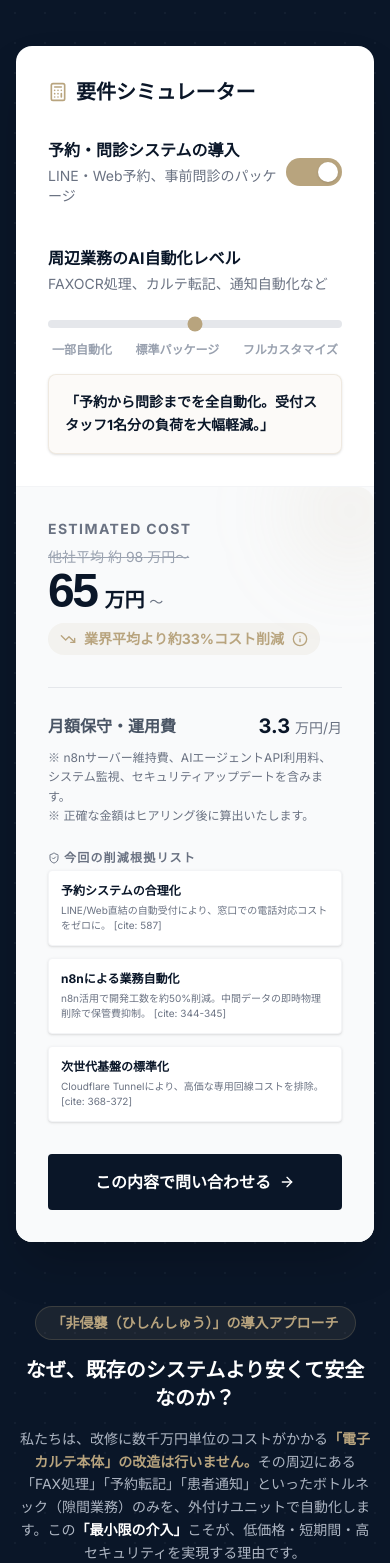
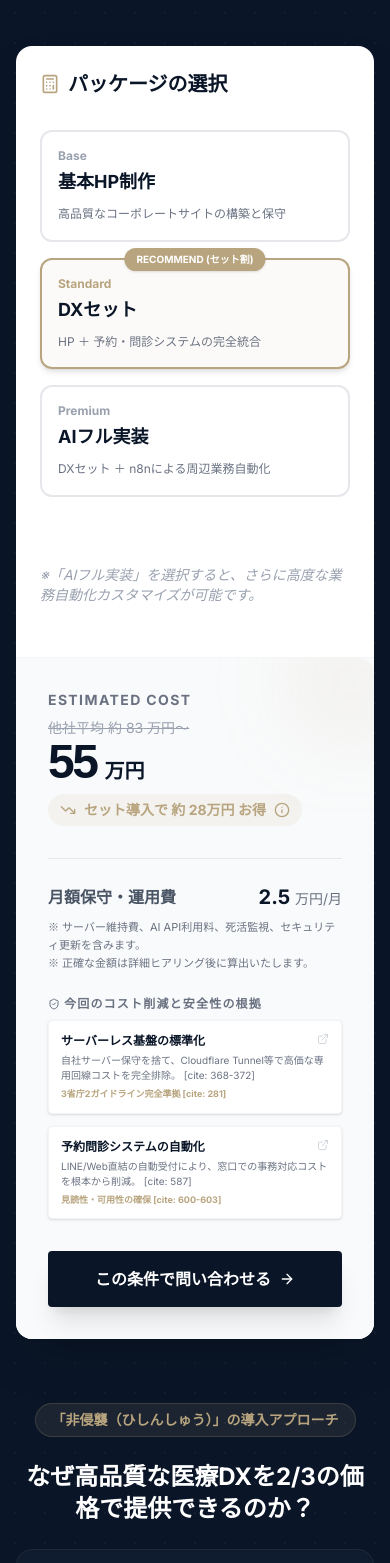
Before and after one commit to keoppp/systembook-HP, a Next.js app: page / in a window 390 px wide. Shown: the part 6640-8203 px from the top of the page. Built offline with nearby package versions, Linux system fonts and the light colour scheme.

Commit message:
Refactor: Update Estimator UI to 3-tier model and refine logic

```diff
--- a/components/sections/EstimatorSection.tsx
+++ b/components/sections/EstimatorSection.tsx
@@ -1,63 +1,74 @@
 'use client';
 
 import { useState, useEffect } from 'react';
-import { Calculator, Check, ArrowRight, TrendingDown, Info, ShieldCheck } from 'lucide-react';
+import { Calculator, Check, ArrowRight, TrendingDown, Info, ShieldCheck, ExternalLink } from 'lucide-react';
 
 export const COST_SAVING_EVIDENCE = {
   reservation: {
-    title: "予約システムの合理化",
-    reason: "LINE/Web直結の自動受付により、窓口での電話対応コストをゼロに。 [cite: 587]",
-    guideline: "見読性・可用性の確保 [cite: 600-603]"
+    title: "予約問診システムの自動化",
+    reason: "LINE/Web直結の自動受付により、窓口での事務対応コストを根本から削減。 [cite: 587]",
+    guideline: "見読性・可用性の確保 [cite: 600-603]",
+    link: "/whitepaper#legal"
   },
   automation: {
-    title: "n8nによる業務自動化",
-    reason: "n8n活用で開発工数を約50%削減。中間データの即時物理削除で保管費抑制。 [cite: 344-345]",
-    guideline: "真正性・情報の揮発性担保 [cite: 597-598]"
+    title: "n8nによるAI業務自動化",
+    reason: "n8n活用で開発工数を約50%削減。中間データの即時物理削除で長期保管費も抑制。 [cite: 344-345]",
+    guideline: "真正性・保存性の担保 [cite: 597-598]",
+    link: "/whitepaper#legal"
   },
   infrastructure: {
-    title: "次世代基盤の標準化",
-    reason: "Cloudflare Tunnelにより、高価な専用回線コストを排除。 [cite: 368-372]",
-    guideline: "3省庁2ガイドライン完全準拠 [cite: 281]"
+    title: "サーバーレス基盤の標準化",
+    reason: "自社サーバー保守を捨て、Cloudflare Tunnel等で高価な専用回線コストを完全排除。 [cite: 368-372]",
+    guideline: "3省庁2ガイドライン完全準拠 [cite: 281]",
+    link: "/whitepaper#security"
   }
 };
 
 export default function EstimatorSection() {
-  const [reservation, setReservation] = useState(true); // Default 20万
-  const [automationLevel, setAutomationLevel] = useState(50); // 10万〜80万 (Default 60万 => ~70%)
+  const [planType, setPlanType] = useState<'hp' | 'dx' | 'ai'>('dx');
+  const [aiLevel, setAiLevel] = useState<'partial' | 'standard' | 'full'>('standard');
   const [calculatedTotal, setCalculatedTotal] = useState(0);
   const [calculatedMonthly, setCalculatedMonthly] = useState(0);
 
-  const OPTION_RESERVATION = 20; // 万円
-  const MIN_AUTOMATION = 10;
-  const MAX_AUTOMATION = 80;
+  useEffect(() => {
+    let total = 40; // 基本HP制作 (Base)
+    let monthly = 1.5;
 
-  useEffect(() => {
-    // 予約システム分
-    const resCost = reservation ? OPTION_RESERVATION : 0;
+    // DXセット (+15万 / +1万)
+    if (planType === 'dx' || planType === 'ai') {
+      total += 15;
+      monthly += 1.0;
+    }
 
-    // 自動化分 (スライダー 0-100 を 10-80万円にマッピング)
-    const autoCost = MIN_AUTOMATION + ((MAX_AUTOMATION - MIN_AUTOMATION) * (automationLevel / 100));
+    // AI自動化レベル (+Add-on)
+    if (planType === 'ai') {
+      if (aiLevel === 'partial') {
+        total += 15;
+        monthly += 0.5;
+      } else if (aiLevel === 'standard') {
+        total += 35;
+        monthly += 1.0;
+      } else if (aiLevel === 'full') {
+        total += 70; // フルカスタマイズは 70万〜
+        monthly += 1.5; // 1.5万〜
+      }
+    }
 
-    const total = resCost + autoCost;
-    setCalculatedTotal(Math.round(total));
-
-    // 保守料マッピング (規模に応じて 2.5万〜4.0万)
-    const monthly = 2.5 + (1.5 * (automationLevel / 100));
-    setCalculatedMonthly(Number(monthly.toFixed(1)));
-  }, [reservation, automationLevel]);
+    setCalculatedTotal(total);
+    setCalculatedMonthly(monthly);
+  }, [planType, aiLevel]);
 
   // 他社平均（総予算に対する独自のざっくり乗数として約1.5倍で算出→ SystemBookが2/3のコストを表現）
   const competitorAverage = Math.round(calculatedTotal * 1.5);
+  const discountAmount = competitorAverage - calculatedTotal;
 
-  let automationValueDesc = "";
-  if (automationLevel < 35) {
-    automationValueDesc = "「単純な転記ミスをゼロに。月間約10時間の事務工数を削減。」";
-  } else if (automationLevel < 70) {
-    automationValueDesc = reservation
-      ? "「予約から問診までを全自動化。受付スタッフ1名分の負荷を大幅軽減。」"
-      : "「日々のバックオフィス業務を広範に自動化。受付スタッフの負荷を大幅軽減。」";
+  let aiValueDesc = "";
+  if (aiLevel === 'partial') {
+    aiValueDesc = "「単純な転記ミスをゼロに。月間約10時間の事務工数を削減。」";
+  } else if (aiLevel === 'standard') {
+    aiValueDesc = "「日々のバックオフィス業務を広範に自動化。受付スタッフ1名分の負荷を大幅軽減。」";
   } else {
-    automationValueDesc = "「貴院独自の複雑なワークフローをAIが完全再現。クリニック全体のDXを実現。」";
+    aiValueDesc = "「貴院独自の複雑なワークフローをAIが完全再現。クリニック全体のDXを実現。」";
   }
 
   return (
@@ -71,102 +82,128 @@ export default function EstimatorSection() {
           </h2>
           <div className="w-16 h-1 bg-gold mx-auto mb-8"></div>
           <p className="text-lg text-platinum/80 leading-relaxed max-w-2xl mx-auto">
-            貴院の要望に合わせた概算費用を今すぐ算出します。<br className="hidden md:block" />
+            貴院の要望に合わせた概算費用を直感的に算出します。<br className="hidden md:block" />
             個人情報の入力は不要です。
           </p>
         </div>
 
-        <div className="max-w-5xl mx-auto bg-white rounded-2xl shadow-2xl overflow-hidden flex flex-col lg:flex-row">
+        <div className="max-w-6xl mx-auto bg-white rounded-2xl shadow-2xl overflow-hidden flex flex-col lg:flex-row">
 
           {/* Input Area */}
-          <div className="flex-1 p-8 md:p-12 border-b lg:border-b-0 lg:border-r border-gray-100">
+          <div className="flex-1 p-6 md:p-10 border-b lg:border-b-0 lg:border-r border-gray-100">
             <h3 className="text-xl font-bold text-midnight mb-8 flex items-center gap-2">
               <Calculator className="w-5 h-5 text-gold" />
-              要件シミュレーター
+              パッケージの選択
             </h3>
 
-            <div className="space-y-10">
-              {/* Option 1 */}
-              <div>
-                <label className="flex items-center justify-between cursor-pointer group">
-                  <div>
-                    <div className="font-bold text-midnight mb-1 group-hover:text-gold transition-colors">予約・問診システムの導入</div>
-                    <div className="text-sm text-gray-500">LINE・Web予約、事前問診のパッケージ</div>
+            {/* 3 Steps Plan Selection */}
+            <div className="grid grid-cols-1 md:grid-cols-3 gap-4 mb-10">
+              <button
+                onClick={() => setPlanType('hp')}
+                className={`text-left p-4 rounded-xl border-2 transition-all ${planType === 'hp' ? 'border-gold bg-gold/5 shadow-md' : 'border-gray-200 hover:border-gold/50'}`}
+              >
+                <div className="text-xs font-bold text-gray-400 mb-1">Base</div>
+                <div className="font-bold text-midnight mb-2 text-lg">基本HP制作</div>
+                <div className="text-xs text-gray-500 leading-relaxed">高品質なコーポレートサイトの構築と保守</div>
+              </button>
+
+              <button
+                onClick={() => setPlanType('dx')}
+                className={`relative text-left p-4 rounded-xl border-2 transition-all ${planType === 'dx' ? 'border-gold bg-gold/5 shadow-md' : 'border-gray-200 hover:border-gold/50'}`}
+              >
+                <div className="absolute -top-3 left-1/2 -translate-x-1/2 bg-gold text-white text-[10px] font-bold px-3 py-1 rounded-full shadow-sm whitespace-nowrap">
+                  RECOMMEND (セット割)
                 </div>
-                  <div className="relative">
-                    <input
-                      type="checkbox"
-                      className="sr-only"
-                      checked={reservation}
-                      onChange={() => setReservation(!reservation)}
-                    />
-                    <div className={`w-14 h-7 rounded-full transition-colors ${reservation ? 'bg-gold' : 'bg-gray-200'}`}>
-                      <div className={`absolute top-1 w-5 h-5 rounded-full bg-white shadow-sm transition-transform ${reservation ? 'left-8' : 'left-1'}`}></div>
-                    </div>
-                  </div>
-                </label>
+                <div className="text-xs font-bold text-gold mb-1">Standard</div>
+                <div className="font-bold text-midnight mb-2 text-lg">DXセット</div>
+                <div className="text-xs text-gray-500 leading-relaxed">HP ＋ 予約・問診システムの完全統合</div>
+              </button>
+
+              <button
+                onClick={() => setPlanType('ai')}
+                className={`text-left p-4 rounded-xl border-2 transition-all ${planType === 'ai' ? 'border-gold bg-gold/5 shadow-md' : 'border-gray-200 hover:border-gold/50'}`}
+              >
+                <div className="text-xs font-bold text-gray-400 mb-1">Premium</div>
+                <div className="font-bold text-midnight mb-2 text-lg">AIフル実装</div>
+                <div className="text-xs text-gray-500 leading-relaxed">DXセット ＋ n8nによる周辺業務自動化</div>
+              </button>
             </div>
 
-              {/* Slider Option */}
+            {/* Sub-slider strictly for AI level */}
+            {planType === 'ai' && (
+              <div className="bg-gray-50 p-6 rounded-xl border border-gray-100 animate-in fade-in slide-in-from-bottom-4 duration-500">
+                <div className="flex justify-between items-end mb-6">
                   <div>
-                <div className="flex justify-between items-end mb-4">
-                  <div>
-                    <div className="font-bold text-midnight mb-1">周辺業務のAI自動化レベル</div>
-                    <div className="text-sm text-gray-500">FAXOCR処理、カルテ転記、通知自動化など</div>
+                    <div className="font-bold text-midnight mb-1">AI業務自動化レベルの詳細</div>
+                    <div className="text-sm text-gray-500">FAX処理、カルテ転記、リマインド等のカバー範囲</div>
                   </div>
                 </div>
 
                 <input
                   type="range"
                   min="0"
-                  max="100"
-                  value={automationLevel}
-                  onChange={(e) => setAutomationLevel(Number(e.target.value))}
+                  max="2"
+                  value={aiLevel === 'partial' ? 0 : aiLevel === 'standard' ? 1 : 2}
+                  onChange={(e) => {
+                    const val = Number(e.target.value);
+                    if (val === 0) setAiLevel('partial');
+                    else if (val === 1) setAiLevel('standard');
+                    else setAiLevel('full');
+                  }}
                   className="w-full h-2 bg-gray-200 rounded-lg appearance-none cursor-pointer accent-gold relative z-10"
                 />
 
-                <div className="flex justify-between text-xs text-gray-400 mt-2 font-bold px-1 mb-4">
-                  <span>一部自動化</span>
-                  <span>標準パッケージ</span>
-                  <span>フルカスタマイズ</span>
+                <div className="flex justify-between text-xs text-gray-400 mt-3 font-bold px-1 mb-5">
+                  <span className={aiLevel === 'partial' ? 'text-gold' : ''}>一部自動化</span>
+                  <span className={aiLevel === 'standard' ? 'text-gold' : ''}>標準パッケージ</span>
+                  <span className={aiLevel === 'full' ? 'text-gold' : ''}>フルカスタマイズ</span>
                 </div>
 
-                <div className="bg-gold/5 border border-gold/20 rounded-lg p-4 text-sm text-midnight font-bold leading-relaxed shadow-sm">
-                  {automationValueDesc}
+                <div className="bg-white border border-gold/20 rounded-lg p-4 text-sm text-midnight font-bold leading-relaxed shadow-sm flex items-start gap-3">
+                  <Check className="w-5 h-5 text-gold shrink-0 mt-0.5" />
+                  {aiValueDesc}
                 </div>
               </div>
+            )}
+
+            {planType !== 'ai' && (
+              <div className="h-24 flex items-center justify-center text-sm text-gray-400 italic">
+                ※「AIフル実装」を選択すると、さらに高度な業務自動化カスタマイズが可能です。
               </div>
+            )}
           </div>
 
           {/* Result Area */}
-          <div className="lg:w-96 bg-gray-50 flex flex-col justify-between relative z-10">
+          <div className="lg:w-[420px] bg-gray-50 flex flex-col justify-between relative z-10">
             <div className="absolute inset-0 overflow-hidden pointer-events-none rounded-r-2xl">
               <div className="absolute top-0 right-0 w-32 h-32 bg-gold/10 rounded-full blur-2xl -mr-10 -mt-10"></div>
             </div>
 
-            <div className="p-8 md:p-12 relative z-20 h-full flex flex-col justify-between">
+            <div className="p-8 md:p-10 relative z-20 h-full flex flex-col justify-between">
               <div>
                 <div className="text-sm font-bold text-gray-500 tracking-widest uppercase mb-2">Estimated Cost</div>
+
                 <div className="text-gray-400 text-sm line-through">
                   他社平均 約 {competitorAverage} 万円〜
                 </div>
+
                 <div className="flex items-baseline gap-2 mb-2">
-                <span className="text-5xl font-black text-midnight font-serif tracking-tighter">
+                  <span className="text-5xl lg:text-6xl font-black text-midnight font-serif tracking-tighter">
                     {calculatedTotal}
                   </span>
-                <span className="text-xl font-bold text-midnight">万円 <span className="text-gray-500 text-sm font-normal">〜</span></span>
+                  <span className="text-xl font-bold text-midnight">万円 <span className="text-gray-500 text-sm font-normal">{planType === 'ai' && aiLevel === 'full' ? '〜' : ''}</span></span>
                 </div>
 
                 <div className="relative group cursor-help inline-flex items-center gap-2 text-gold font-bold text-sm bg-gold/10 px-3 py-1.5 rounded-full mb-8">
                   <TrendingDown className="w-4 h-4" />
-                業界平均より約33%コスト削減
+                  セット導入で 約 {discountAmount}万円 お得
                   <Info className="w-4 h-4" />
 
                   {/* Tooltip Content */}
-                <div className="absolute top-full left-1/2 -translate-x-1/2 lg:translate-x-0 lg:left-0 mt-3 w-72 lg:w-80 bg-midnight border border-gold/30 p-4 rounded-lg shadow-2xl opacity-0 invisible group-hover:opacity-100 group-hover:visible transition-all z-50 pointer-events-none">
-                  <div className="font-bold text-white mb-2 text-xs">【コスト削減の根拠】</div>
+                  <div className="absolute top-full left-1/2 -translate-x-1/2 lg:translate-x-0 lg:left-0 mt-3 w-72 lg:w-80 bg-midnight border border-gold/30 p-4 rounded-lg shadow-2xl opacity-0 invisible group-hover:opacity-100 group-hover:visible transition-all z-50 pointer-events-none text-left">
+                    <div className="font-bold text-white mb-2 text-xs">【他社比 約33%OFFの理由】</div>
                     <div className="text-[11px] font-normal text-platinum/90 leading-relaxed">
-                    本サービスは、従来の大手メーカーが多額のコストを投じている「営業人件費」や「保守センターの維持費」を排除し、最新のAI自動化技術（n8n）とサーバーレスインフラに置き換えています。これにより、医療情報ガイドラインを遵守した最高水準のセキュリティを維持しつつ、導入・運用コストを業界平均の2/3（約33.3%削減）まで抑えることに成功しました。
+                      本サービスは、従来の大手メーカーが多額のコストを投じている「営業人件費」や「保守センターの維持費」を排除し、最新のAI自動化技術（n8n）とサーバーレスインフラに置き換えています。これにより、品質を担保したまま導入・運用コストを業界平均の2/3に抑えています。
                     </div>
                   </div>
                 </div>
@@ -174,86 +211,81 @@ export default function EstimatorSection() {
                 <div className="border-t border-gray-200 pt-6">
                   <div className="flex justify-between items-center mb-2">
                     <span className="text-gray-600 font-bold">月額保守・運用費</span>
-                  <span className="text-xl font-bold text-midnight">{calculatedMonthly} <span className="text-sm text-gray-500 font-normal">万円/月</span></span>
+                    <span className="text-xl font-bold text-midnight">{calculatedMonthly} <span className="text-sm text-gray-500 font-normal">万円/月 {planType === 'ai' && aiLevel === 'full' ? '〜' : ''}</span></span>
                   </div>
-                <div className="text-xs text-gray-500 leading-relaxed mb-6">
-                  ※ n8nサーバー維持費、AIエージェントAPI利用料、システム監視、セキュリティアップデートを含みます。<br />
-                  ※ 正確な金額はヒアリング後に算出いたします。
+                  <div className="text-[11px] text-gray-500 leading-relaxed mb-6">
+                    ※ サーバー維持費、AI API利用料、死活監視、セキュリティ更新を含みます。<br />
+                    ※ 正確な金額は詳細ヒアリング後に算出いたします。
                   </div>
 
                   {/* 動的エビデンスリスト */}
                   <div className="space-y-3">
-                  <div className="text-xs font-bold text-gray-500 tracking-widest uppercase mb-1 flex items-center gap-1">
+                    <div className="text-xs font-bold text-gray-500 tracking-widest uppercase mb-2 flex items-center gap-1">
                       <ShieldCheck className="w-3 h-3" />
-                    今回の削減根拠リスト
+                      今回のコスト削減と安全性の根拠
                     </div>
-                  {reservation && (
-                    <div className="bg-white p-3 rounded border border-gray-100 shadow-sm">
+
+                    {/* Infrastructure Evidence (Always shown) */}
+                    <a href={COST_SAVING_EVIDENCE.infrastructure.link} target="_blank" rel="noopener noreferrer" className="block bg-white p-3 rounded border border-gray-100 shadow-sm hover:border-gold/50 transition-colors group">
+                      <div className="flex justify-between items-start">
+                        <div className="text-xs font-bold text-midnight mb-1">{COST_SAVING_EVIDENCE.infrastructure.title}</div>
+                        <ExternalLink className="w-3 h-3 text-gray-300 group-hover:text-gold" />
+                      </div>
+                      <div className="text-[10px] text-gray-500 mb-1">{COST_SAVING_EVIDENCE.infrastructure.reason}</div>
+                      <div className="text-[9px] text-gold font-bold">{COST_SAVING_EVIDENCE.infrastructure.guideline}</div>
+                    </a>
+
+                    {/* DX/Reservation Evidence */}
+                    {(planType === 'dx' || planType === 'ai') && (
+                      <a href={COST_SAVING_EVIDENCE.reservation.link} target="_blank" rel="noopener noreferrer" className="block bg-white p-3 rounded border border-gray-100 shadow-sm hover:border-gold/50 transition-colors group">
+                        <div className="flex justify-between items-start">
                           <div className="text-xs font-bold text-midnight mb-1">{COST_SAVING_EVIDENCE.reservation.title}</div>
-                      <div className="text-[10px] text-gray-500">{COST_SAVING_EVIDENCE.reservation.reason}</div>
+                          <ExternalLink className="w-3 h-3 text-gray-300 group-hover:text-gold" />
                         </div>
+                        <div className="text-[10px] text-gray-500 mb-1">{COST_SAVING_EVIDENCE.reservation.reason}</div>
+                        <div className="text-[9px] text-gold font-bold">{COST_SAVING_EVIDENCE.reservation.guideline}</div>
+                      </a>
                     )}
-                  {automationLevel > 0 && (
-                    <div className="bg-white p-3 rounded border border-gray-100 shadow-sm">
+
+                    {/* AI Automation Evidence */}
+                    {planType === 'ai' && (
+                      <a href={COST_SAVING_EVIDENCE.automation.link} target="_blank" rel="noopener noreferrer" className="block bg-white p-3 rounded border border-gray-100 shadow-sm hover:border-gold/50 transition-colors group">
+                        <div className="flex justify-between items-start">
                           <div className="text-xs font-bold text-midnight mb-1">{COST_SAVING_EVIDENCE.automation.title}</div>
-                      <div className="text-[10px] text-gray-500">{COST_SAVING_EVIDENCE.automation.reason}</div>
+                          <ExternalLink className="w-3 h-3 text-gray-300 group-hover:text-gold" />
                         </div>
+                        <div className="text-[10px] text-gray-500 mb-1">{COST_SAVING_EVIDENCE.automation.reason}</div>
+                        <div className="text-[9px] text-gold font-bold">{COST_SAVING_EVIDENCE.automation.guideline}</div>
+                      </a>
                     )}
-                  <div className="bg-white p-3 rounded border border-gray-100 shadow-sm">
-                    <div className="text-xs font-bold text-midnight mb-1">{COST_SAVING_EVIDENCE.infrastructure.title}</div>
-                    <div className="text-[10px] text-gray-500">{COST_SAVING_EVIDENCE.infrastructure.reason}</div>
+                  </div>
+                </div>
+              </div>
+
+              <div className="mt-8">
+                <a href="#contact" className="w-full bg-midnight hover:bg-midnight-light text-white font-bold py-4 rounded-sm transition-all flex items-center justify-center gap-2 group shadow-xl">
+                  この条件で問い合わせる
+                  <ArrowRight className="w-4 h-4 group-hover:translate-x-1 transition-transform" />
+                </a>
               </div>
             </div>
           </div>
         </div>
 
-              <div className="mt-8">
-                <a href="#contact" className="w-full bg-midnight hover:bg-midnight-light text-white font-bold py-4 rounded-sm transition-all flex items-center justify-center gap-2 group">
-                  この内容で問い合わせる
-                  <ArrowRight className="w-4 h-4 group-hover:translate-x-1 transition-transform" />
-                </a>
-              </div>
+        {/* Cost evidence Rationale Footer */}
+        <div className="max-w-4xl mx-auto mt-16 md:mt-24 text-center">
+          <h4 className="inline-block bg-gold/10 text-gold font-bold px-4 py-1.5 rounded-full text-sm mb-6 border border-gold/20">「非侵襲（ひしんしゅう）」の導入アプローチ</h4>
+          <h3 className="text-2xl md:text-3xl font-bold text-white mb-6">なぜ高品質な医療DXを2/3の価格で提供できるのか？</h3>
+          <div className="bg-midnight-light/50 border border-gray-800 p-8 rounded-2xl">
+            <p className="text-platinum/90 text-sm md:text-base leading-relaxed text-left md:text-center">
+              私たちは、開発工数が膨大にかかる「電子カルテ本体」の改造は行いません。<br className="hidden md:block"/>
+              自社サーバーを持たない<strong>サーバーレス構成（Vercel/Cloudflare）</strong>と、開発工数を劇的に削減する<strong>自動化基盤（n8n）</strong>を組み合わせたモダンなアーキテクチャを採用することで、「FAX処理」「予約転記」「患者通知」といった周辺のボトルネック業務に特化して介入します。<br className="hidden md:block"/><br className="hidden md:block"/>
+              これにより、医療情報ガイドラインを遵守した最高水準のセキュリティを維持しつつ、不要な中間コストを完全に排除しました。
+            </p>
           </div>
         </div>
 
       </div>
-
-        {/* Cost evidence */}
-        <div className="max-w-5xl mx-auto mt-16 lg:mt-24">
-          <div className="text-center mb-12">
-            <h4 className="inline-block bg-gold/10 text-gold font-bold px-4 py-1.5 rounded-full text-sm mb-4 border border-gold/20">「非侵襲（ひしんしゅう）」の導入アプローチ</h4>
-            <h4 className="text-white font-bold mb-4 text-xl md:text-2xl">なぜ、既存のシステムより安くて安全なのか？</h4>
-            <p className="text-platinum/90 text-sm md:text-base leading-relaxed max-w-3xl mx-auto">
-              私たちは、改修に数千万円単位のコストがかかる<strong className="text-gold">「電子カルテ本体」の改造は行いません。</strong><br className="hidden md:block"/>
-              その周辺にある「FAX処理」「予約転記」「患者通知」といったボトルネック（隙間業務）のみを、外付けユニットで自動化します。この<strong className="text-white">「最小限の介入」</strong>こそが、低価格・短期間・高セキュリティを実現する理由です。
-            </p>
-          </div>
-
-          <div className="grid grid-cols-1 md:grid-cols-3 gap-6">
-            <div className="bg-midnight-light/50 p-6 md:p-8 rounded-xl border border-gray-800 hover:border-gold/30 transition-colors">
-              <h5 className="font-bold text-white mb-3 flex items-center gap-2 pb-3 border-b border-gray-800"><span className="text-gold shrink-0">■</span> 開発工数の劇的圧縮</h5>
-              <div className="text-xs text-gold mb-2 font-bold opacity-80">(n8n × ローコード設計)</div>
-              <p className="text-sm text-platinum/70 leading-relaxed">
-                高額なフルスクラッチ開発を廃止し、自動化基盤「n8n」を活用することで、設計・実装工数を従来比で約50%削減しています。これにより、品質を落とさず初期費用を業界平均の2/3に抑えることが可能になりました。
-              </p>
-            </div>
-            <div className="bg-midnight-light/50 p-6 md:p-8 rounded-xl border border-gray-800 hover:border-gold/30 transition-colors">
-              <h5 className="font-bold text-white mb-3 flex items-center gap-2 pb-3 border-b border-gray-800"><span className="text-gold shrink-0">■</span> 24時間体制のAI自律運用</h5>
-              <div className="text-xs text-gold mb-2 font-bold opacity-80">(監視コストの排除)</div>
-              <p className="text-sm text-platinum/70 leading-relaxed">
-                大規模な有人コールセンターや監視チームを置かず、AIエージェントが24時間365日のシステム監視と1次トリアージを自動で行います。この「人件費の機械化」が月額保守料の低価格化に直結しています。
-              </p>
-            </div>
-            <div className="bg-midnight-light/50 p-6 md:p-8 rounded-xl border border-gray-800 hover:border-gold/30 transition-colors">
-              <h5 className="font-bold text-white mb-3 flex items-center gap-2 pb-3 border-b border-gray-800"><span className="text-gold shrink-0">■</span> 固定資産ゼロ経営</h5>
-              <div className="text-xs text-gold mb-2 font-bold opacity-80">(クラウドネイティブ)</div>
-              <p className="text-sm text-platinum/70 leading-relaxed">
-                自社サーバーや物理的な拠点を保持しないSaaS型モデル（AWS/Cloudflare活用）を採用し、損益分岐点を極限まで低く抑えています。この財務構造の身軽さが、利用者への価格還元を支えています。
-              </p>
-            </div>
-          </div>
-        </div>
-      </div>
     </section>
   );
 }
```
Lines whose indentation alone changed are shown as unchanged.
